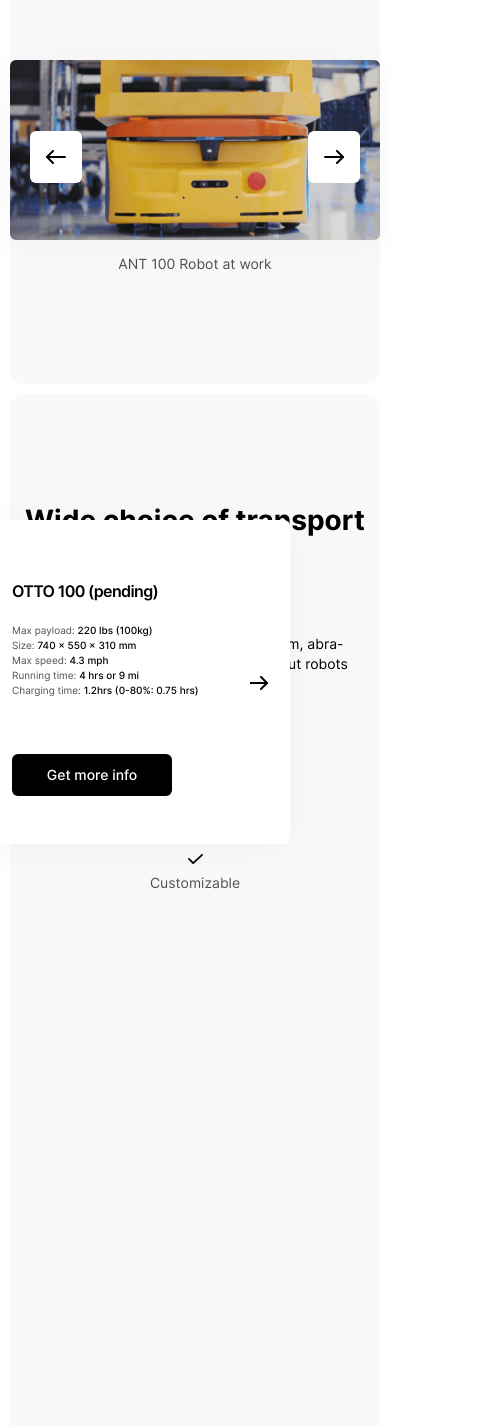
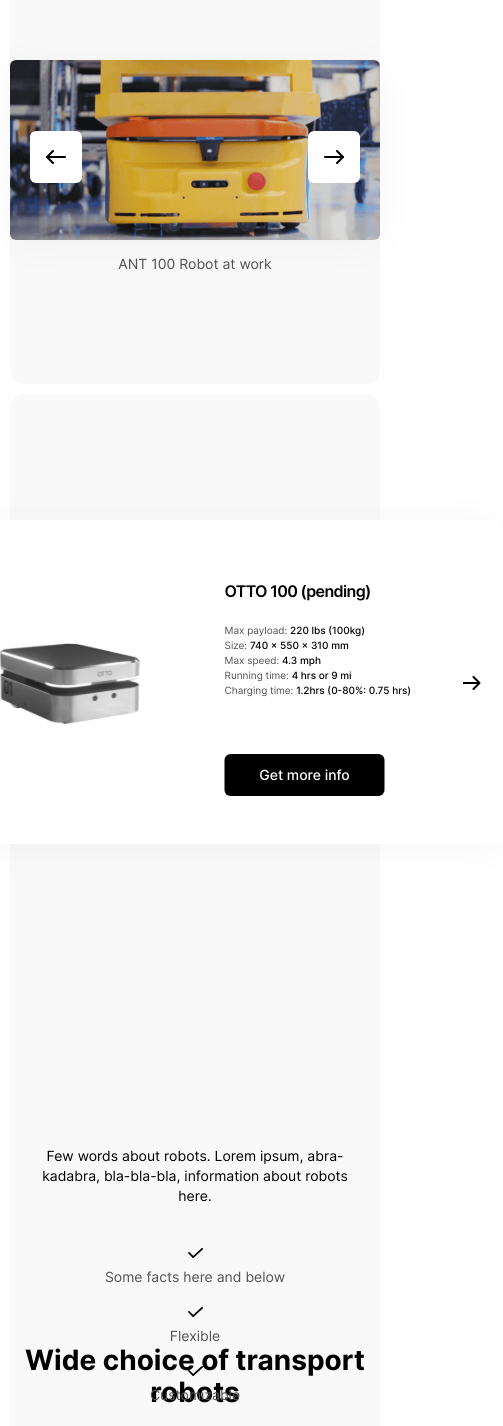
Before and after one commit to kvnloughead/ant-robotics, a React (Create React App) app: page / in a window 390 px wide. Shown: the part 142-1568 px from the top of the page, 503 px wide, since content can reach past the window. Built offline with nearby package versions, Linux system fonts and the light colour scheme.

Commit message:
feat: combine carousel and context for 768 layout

```diff
--- a/src/components/Carousel/Carousel.css
+++ b/src/components/Carousel/Carousel.css
@@ -72,6 +72,15 @@
     color: #525252;
 }
 
+@media screen and (max-width: 768px) {
+    .carousel {
+        position: absolute;
+        top: 110px;
+        left: 50%;
+        transform: translate(-50%, 0);
+    }
+}
+
 @media screen and (max-width: 320px) {
     .carousel {
         width: 220px;
--- a/src/components/Section/Section.css
+++ b/src/components/Section/Section.css
@@ -73,11 +73,12 @@
 
   .section_type_products {
     height: 986px;
-    align-items: center;
+    position: relative;
   }
 
   .section__title_type_products {
     text-align: center;
+    margin: 514px auto 0;
   }
 }
 
@@ -88,10 +89,6 @@
     font-size: 28px;
     line-height: 32px;
     text-align: center;
-  }
-
-  .section__title_type_products {
-    margin: 0;
   }
 }
 
@@ -117,7 +114,6 @@
 
   .section_type_products {
     height: 898px;
-    position: relative;
     padding-bottom: 0;
   }
 
--- a/src/components/SectionContext/SectionContext.css
+++ b/src/components/SectionContext/SectionContext.css
@@ -33,6 +33,9 @@
         text-align: center;
         display: flex;
         flex-direction: column;
+        left: 50%;
+        transform: translate(-50%, 0);
+        top: 622px;
     }
 
     .section-context__subheading {
```
